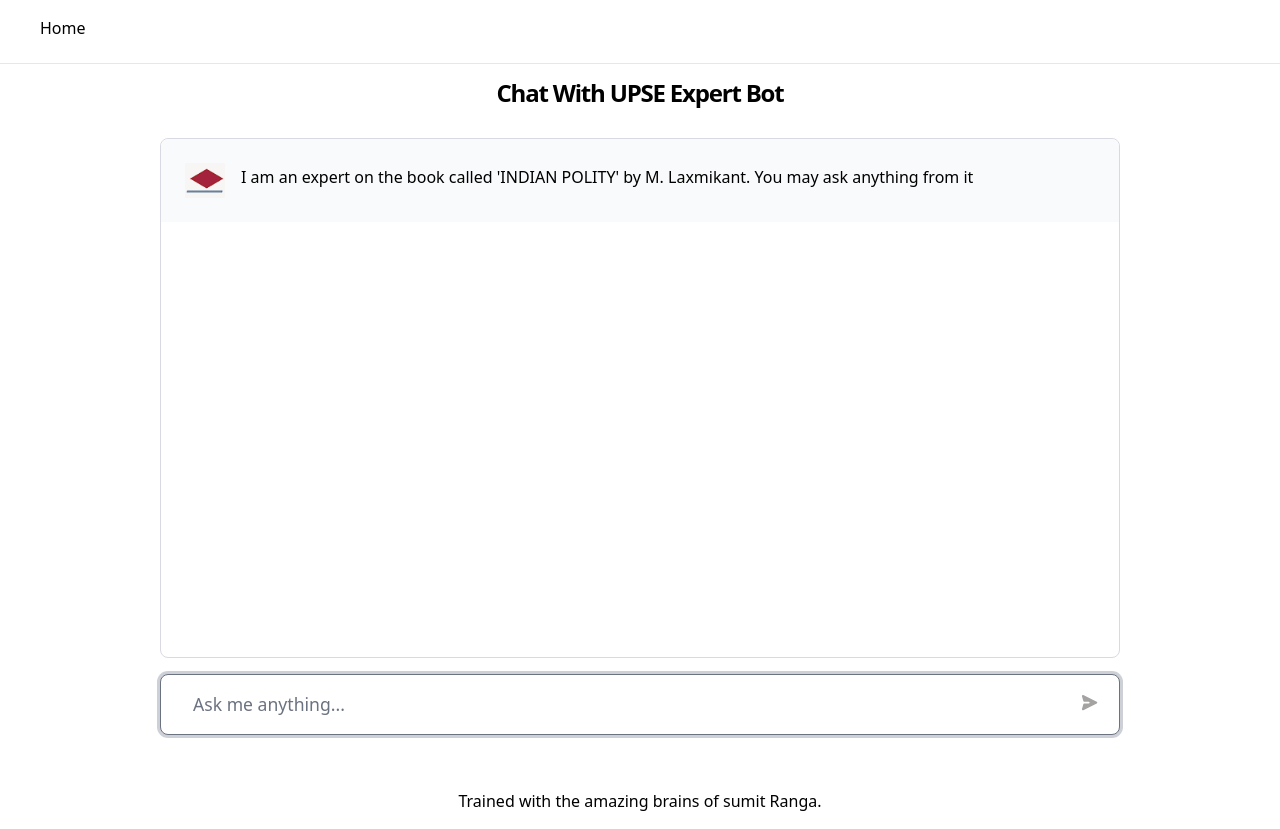
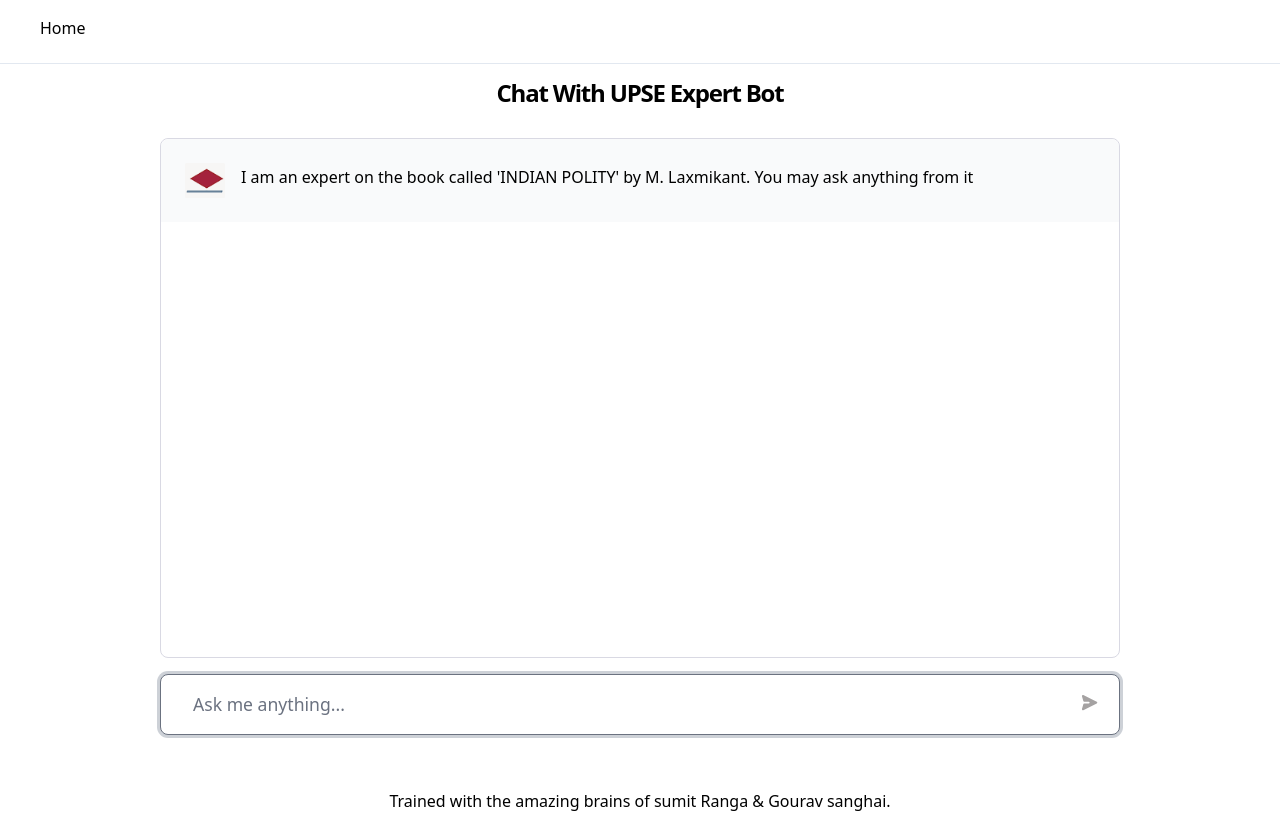
Before and after one commit to sumitkumar9988/upscbot, a Next.js app: page / in a window 1280 px wide. Built offline with nearby package versions, Linux system fonts and the light colour scheme.

Commit message:
first commit

```diff
--- a/pages/index.tsx
+++ b/pages/index.tsx
@@ -267,9 +267,7 @@ export default function Home() {
           </main>
         </div>
         <footer className="m-auto p-4">
-          <a href="https://www.linkedin.com/in/wailuen/">
-            Trained with the amazing brains of sumit Ranga.
-          </a>
+          Trained with the amazing brains of sumit Ranga & Gourav sanghai.
         </footer>
       </Layout>
     </>
```
